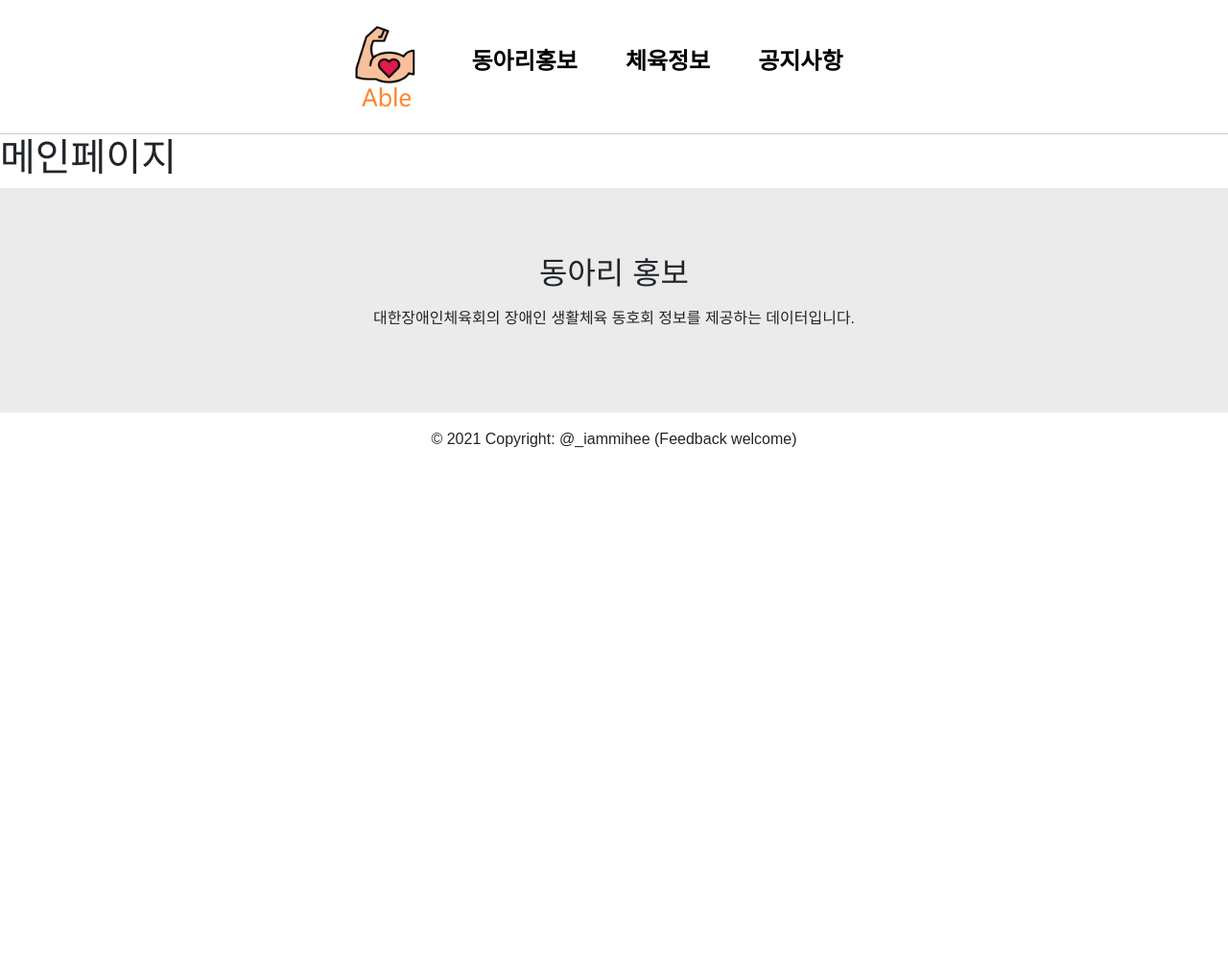
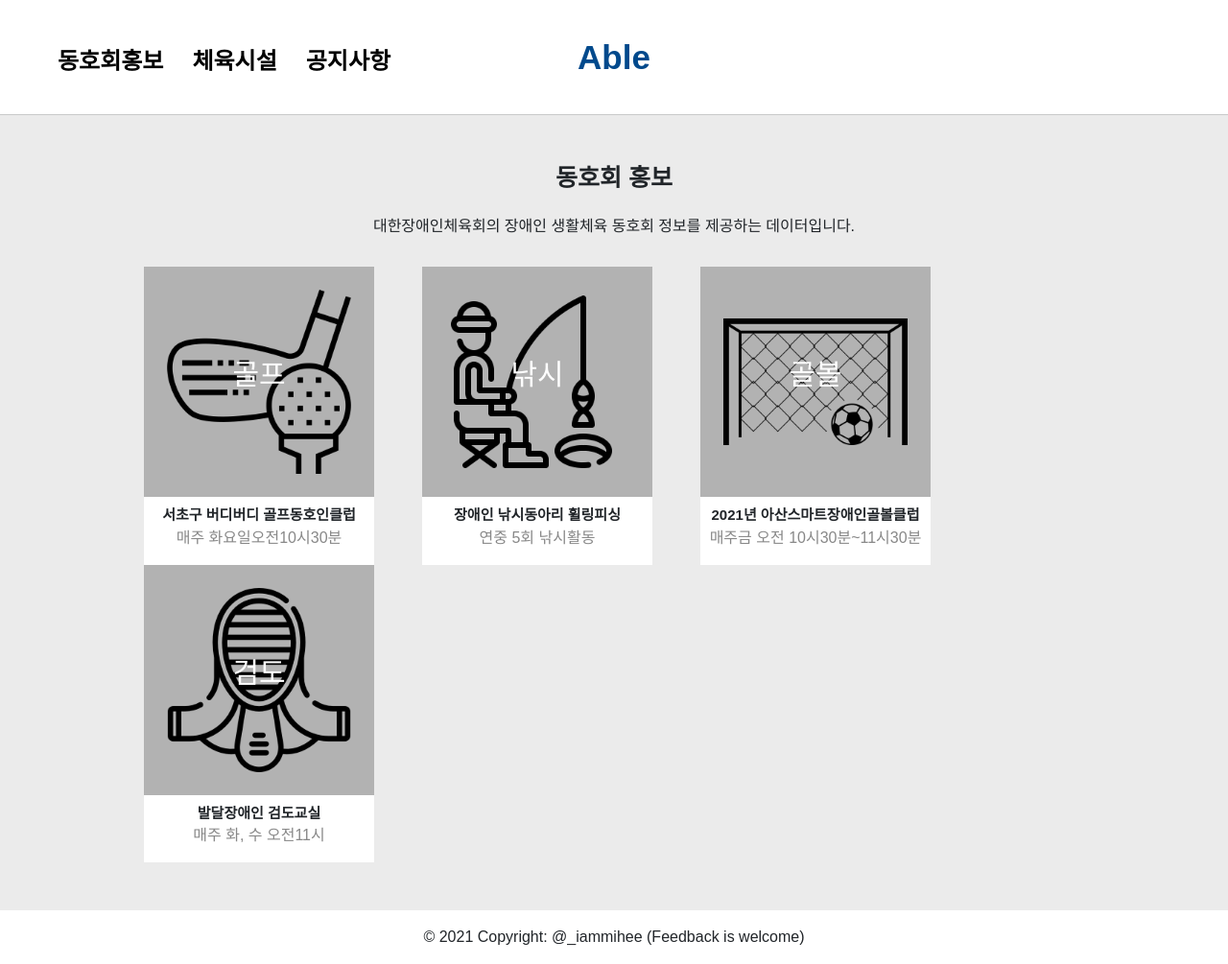
Before and after one commit to miheesong/Able, a plain HTML site: page index.html in a window 1280 px wide. Shown: the whole page at 96% size. Before the commit the page ends 800 px from the top, so only its background shows below. Drawn offline with nearby package versions, Linux system fonts and the light colour scheme.

Commit message:
modify main

```diff
--- a/index.html
+++ b/index.html
@@ -18,33 +18,75 @@
     <script data-ad-client="ca-pub-7671723771768457" async src="https://pagead2.googlesyndication.com/pagead/js/adsbygoogle.js"></script>
 </head>
 <body>
-    <div class="header">
-        <nav class="nav inner_middle nav inner_middle justify-content-center bg-lightt">
-            <h1 class="main_logo"><a href="javascript:void(0);" onclick="window.location.reload();"><img src="images/logo.png" style="width: 100px; height: 100px;"></a></h1>
+    <div class="header" style="position: relative;">
+        <nav class="nav inner_middle nav inner_middle bg-lightt">
             <ul class="menu_list">
                 <li class="main_menu club_tab" >
-                    <a href="javascript:void(0);" onclick="promotion();">동아리홍보</a>
+                    <a href="javascript:void(0);" onclick="promotion();">동호회홍보</a>
                 </li>
                 <li class="main_menu info_tab">
-                    <a href="javascript:void(0);" onclick="info();">체육정보</a>
+                    <a href="javascript:void(0);" onclick="info();">체육시설</a>
                 </li>
                 <li class="main_menu notice_tab">
                     <a href="javascript:void(0);" onclick="notice();">공지사항</a>
                 </li>
             </ul>
+            <div class="main_logo" style="position: absolute; top: 50%; left: 50%; transform: translate(-50%, -50%); font-size: 35px; font-weight: bold;"><a href="javascript:void(0);" onclick="window.location.reload();" style="width: 100px; height: 100px;  color: #00498c;">Able</a></div>
         </nav>
     </div>
     <article class="main_page">
-        <h1>메인페이지</h1>
         <div class="main_club_list">
-            <h2 class="title"><p>동아리 홍보</p></h1>
-            <div><p>대한장애인체육회의 장애인 생활체육 동호회 정보를 제공하는 데이터입니다.</p></div>
-            <div id="club_list">
-                <dl>
-                    <dt>
-
-                    </dt>
-                </dl>
+            <h2 class="title" style="font-size: 25px;"><p>동호회 홍보</p></h1>
+            <div><p style="margin-bottom: 30px;">대한장애인체육회의 장애인 생활체육 동호회 정보를 제공하는 데이터입니다.</p></div>
+            <div class="club_list flex">
+                <div class="club club00">
+                    <div class="result-image">
+                        <img src="images/golf.png" style="width: 12em; height: 12em; position: relative; top: 1.5em;">
+                        <div class="img-cover">
+                            <p>골프</p>
+                        </div>
+                    </div>
+                    <div class="club_list_txt">
+                        <p class="title pt-2 mb-0">서초구 버디버디 골프동호인클럽</p>
+                        <p class="time">매주 화요일오전10시30분</p>
+                    </div>
+                </div>
+                <div class="club club01">
+                    <div class="result-image">
+                        <img src="images/fishing.png" style="width: 12em; height: 12em; position: relative; top: 1.5em;">
+                        <div class="img-cover">
+                            <p>낚시</p>
+                        </div>
+                    </div>
+                    <div class="club_list_txt">
+                        <p class="title pt-2 mb-0">장애인 낚시동아리 휠링피싱</p>
+                        <p class="time">연중 5회 낚시활동</p>
+                    </div>
+                </div>
+                <div class="club club02">
+                    <div class="result-image">
+                        <img src="images/goalball.png" style="width: 12em; height: 12em; position: relative; top: 1.5em;">
+                        <div class="img-cover">
+                            <p>골볼</p>
+                        </div>
+                    </div>
+                    <div class="club_list_txt">
+                        <p class="title pt-2 mb-0">2021년 아산스마트장애인골볼클럽</p>
+                        <p class="time">매주금 오전 10시30분~11시30분</p>
+                    </div>
+                </div>
+                <div class="club club03">
+                    <div class="result-image">
+                        <img src="images/kendo.png" style="width: 12em; height: 12em; position: relative; top: 1.5em;">
+                        <div class="img-cover">
+                            <p>검도</p>
+                        </div>
+                    </div>
+                    <div class="club_list_txt">
+                        <p class="title pt-2 mb-0">발달장애인 검도교실</p>
+                        <p class="time">매주 화, 수 오전11시</p>
+                    </div>
+                </div>
             </div>
         </div>
     </article>
@@ -89,7 +131,7 @@
     <!-- </article> -->
     <footer class="text-center text-lg-start abs_bt">
         <div class="text-center p-3" style="background-color: transparent;">
-            © 2021 Copyright: @_iammihee (Feedback welcome)
+            © 2021 Copyright: @_iammihee (Feedback is welcome)
         </div>
     </footer>
     <script src="https://code.jquery.com/jquery-3.5.1.slim.min.js" integrity="sha384-DfXdz2htPH0lsSSs5nCTpuj/zy4C+OGpamoFVy38MVBnE+IbbVYUew+OrCXaRkfj" crossorigin="anonymous"></script>
--- a/style.css
+++ b/style.css
@@ -17,7 +17,7 @@ a{
 }
 a:link { color: black; text-decoration: none;}
 a:visited { color: black; text-decoration: none;}
-a:hover { color: #ef6d00; text-decoration: none;}
+a:hover { color: #00498c; text-decoration: none;}
 a:active { text-decoration:none !important }
 .header {
     width: 100%;
@@ -25,14 +25,14 @@ a:active { text-decoration:none !important }
 
 }
 .nav {
-    height: 140px;
+    height: 120px;
 }
 .inner_middle {
     padding: 20px 20px;
     border-bottom: 1px solid #c9caca;
 }
 .menu_list {
-    float: right;
+    float: left;
 }
 .menu_list li {
     font-size: 24px;
@@ -40,7 +40,7 @@ a:active { text-decoration:none !important }
     float: left;
     height: 88px;
     line-height: 88px;
-    padding-right: 50px;
+    padding-right: 30px;
 }
 .notice{
     display: none;
@@ -51,9 +51,51 @@ a:active { text-decoration:none !important }
     text-align: center;
 }
 .main_club_list {
-    padding: 70px 0;
+    padding: 50px 0;
     background: #ebebeb;
     text-align: center;
+    display: grid;
+}
+.result-image {
+    height: 240px;
+    width: 240px;
+    background-color: #fff;
+    background-repeat : no-repeat;
+    background-size : cover;
+    margin: 0 auto;
+    position: relative;
+}
+.img-cover {
+    position: absolute;
+    width: 100%;
+    height: 100%;
+    background-color: #ffffff;
+    background-color: rgba(0, 0, 0, 0.3);
+    background-position: center;
+    background-repeat: no-repeat;
+    top: 0;
+}
+.img-cover p{
+    position: relative;
+    margin: 0 auto;
+    color: #fff;
+    font-size: 30px;
+    padding: 90px 0;
+}
+.title {
+    font-size: 15px;
+    font-weight: bold;
+}
+.time {
+    color: #888;
+}
+.club_list {
+    padding: 0 150px;
+}
+.club{
+    float: left;
+    margin-right: 50px;
+    background-color: #fff;
 }
 /* body {
     background-color: #ccdce9;
@@ -64,6 +106,7 @@ article {
     padding-bottom: 5em;
 }
 .progress {
+
     height: 1.5rem;
 }
 .margin_auto {
```
